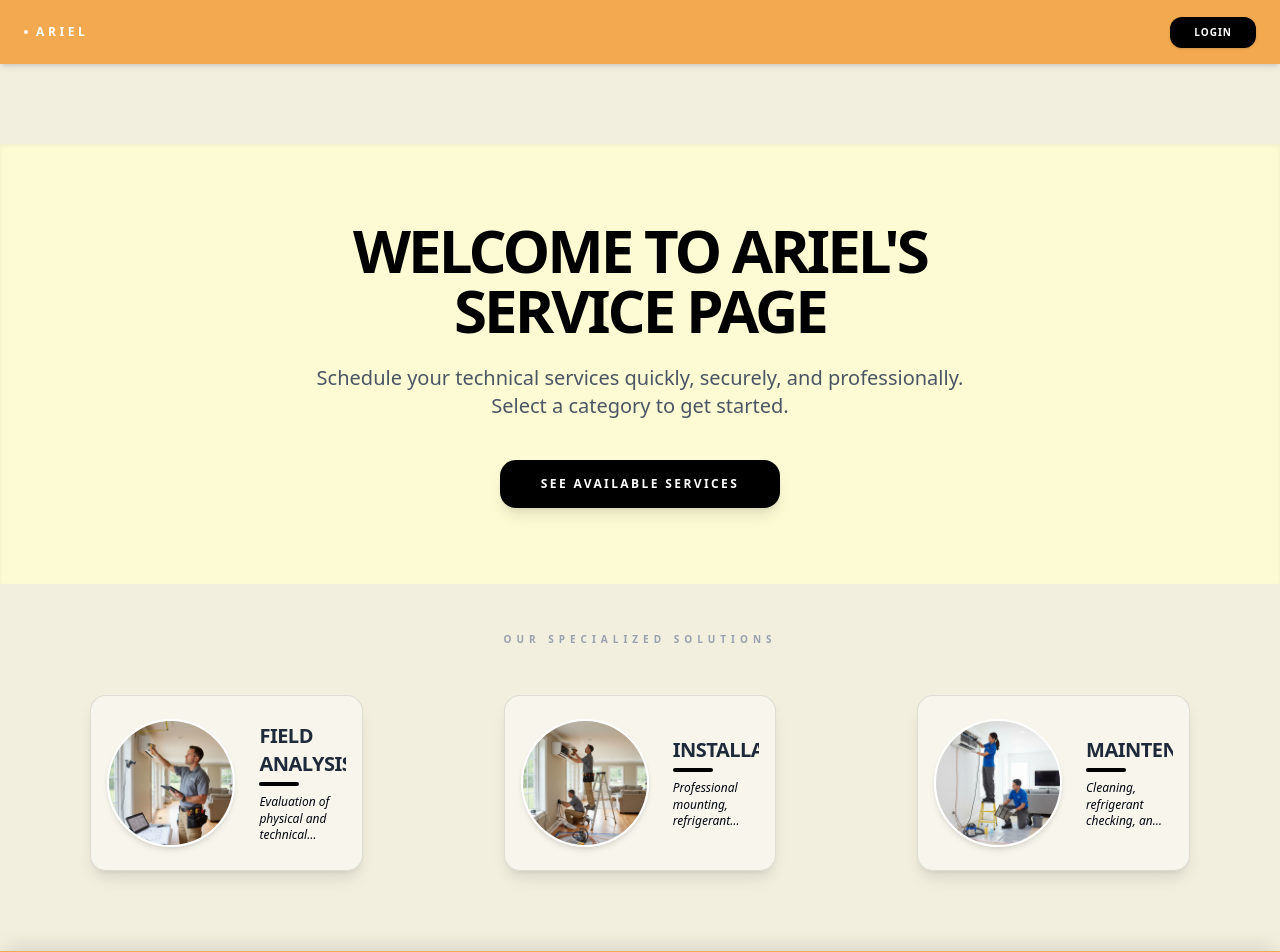
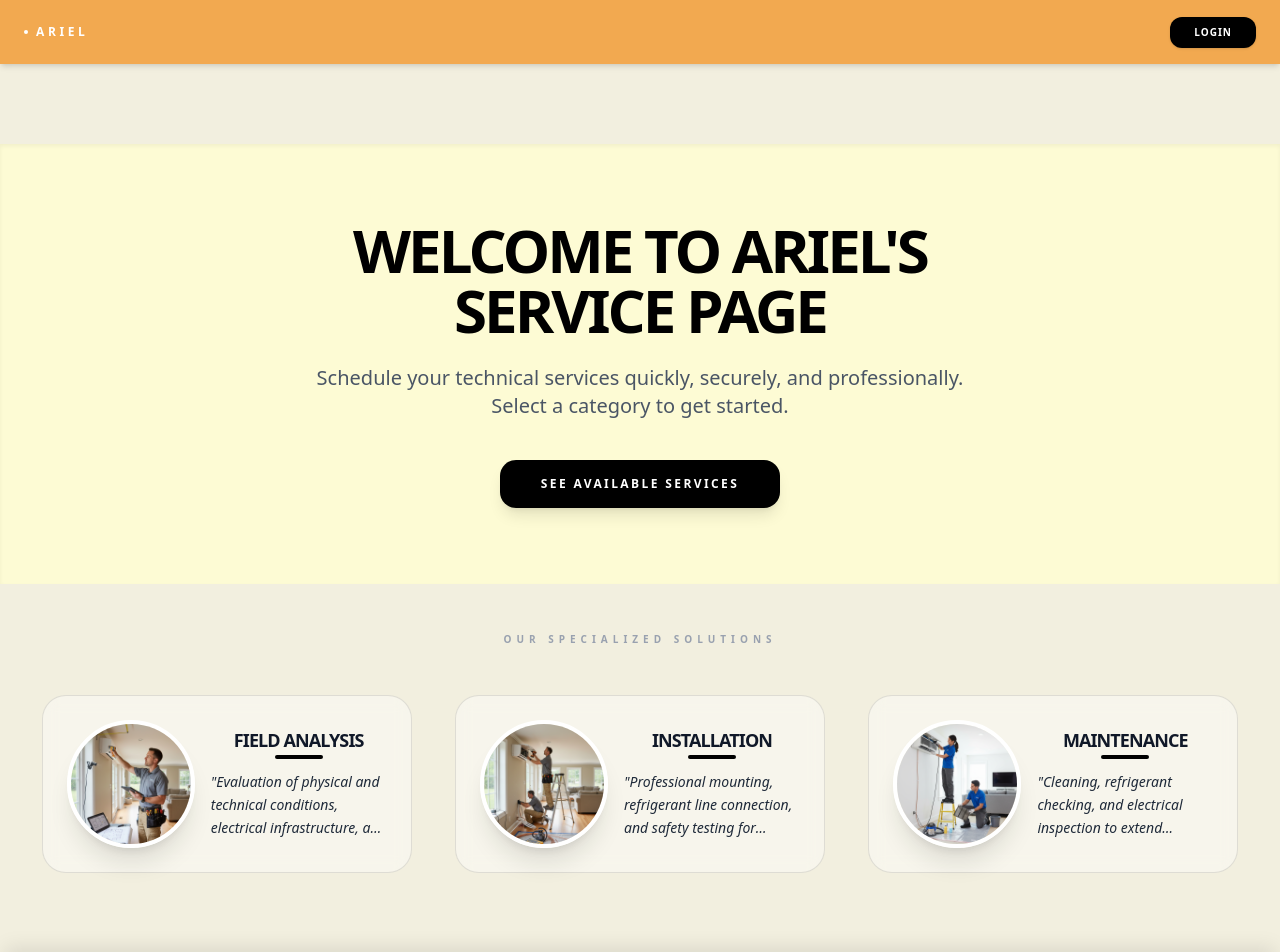
Before and after one commit to SmatamorosN04/scheduling_APP, a Next.js app: page / in a window 1280 px wide. Shown: the top 952 px of the page. Built offline with nearby package versions, Linux system fonts and the light colour scheme; no server answers.

Commit message:
little design issue fixed

```diff
--- a/app/components/ServiceCard/ServiceCard.tsx
+++ b/app/components/ServiceCard/ServiceCard.tsx
@@ -9,30 +9,36 @@ interface CardProps {
 
 export default function ServiceCard({title, image, description}:CardProps){
     return(
-      <div className='group w-[90%] sm:w-[70%] h-44 relative
-      border border-black/10 rounded-2xl bg-white/40 backdrop-blur-sm justify-self-center
-      hover:cursor-pointer
-      flex items-center p-4 gap-6 transition-all hover: shadow-lg hover:bg-[#F2EFDF]
+        <div className='group w-[95%]  h-auto  relative
+            border border-black/10 rounded-3xl bg-white/40 backdrop-blur-sm justify-self-center
+            hover:cursor-pointer flex flex-col sm:flex-row items-center p-6  gap-4
+            transition-all hover:shadow-2xl hover:bg-[#F2EFDF] hover:border-black/20
         '>
-          <div className='relative h-32 w-32 min-w-[128px] rounded-full overflow-hidden
-          border-2 border-white shadow-md'>
+            <div className='relative h-32 w-32 min-w-32 sm:h-32  rounded-full overflow-hidden
+                border-4 border-white shadow-xl shrink-0'>
                 <Image
-              className='object-cover transition-transform duration-500 group-hover:scale-110'
+                    className='object-cover transition-transform duration-700 group-hover:scale-110'
                     src={image}
                     fill
-              alt='Service Image'
+                    sizes="(max-width: 768px) 128px, 128px"
+                    alt={title}
                 />
             </div>
 
-          <div className='flex flex-col justify-center flex-1 pr-2 overflow-hidden'>
-              <h1 className='text-xl font-black text-gray-800 uppercase tracking-tight mb-1'>
+            <div className='flex flex-col items-center  text-centerflex-1 overflow-hidden'>
+                <h1 className='text-lg  font-black text-gray-900 uppercase tracking-tighter mb-1 leading-tight'>
                     {title}
                 </h1>
-              <div className='w-10 h-1 bg-black mb-2 rounded-full'></div>
 
-              <p className='text-gray-950 text-xs md-text-sm leading-snug line-clamp-3 italic'>
-                  {description}
+                <div className='w-12 h-1 bg-black mb-3 rounded-full transition-all duration-300 group-hover:w-20'></div>
+
+                <p className='text-gray-800 text-xs sm:text-sm leading-relaxed line-clamp-3  italic font-medium'>
+                    "{description}"
                 </p>
+            </div>
+
+            <div className="absolute bottom-4 right-6 opacity-0 group-hover:opacity-100 transition-opacity hidden ">
+                <span className="text-[10px] font-bold uppercase tracking-widest text-black/40">Details →</span>
             </div>
         </div>
     )
```
Lines whose indentation alone changed are shown as unchanged.
